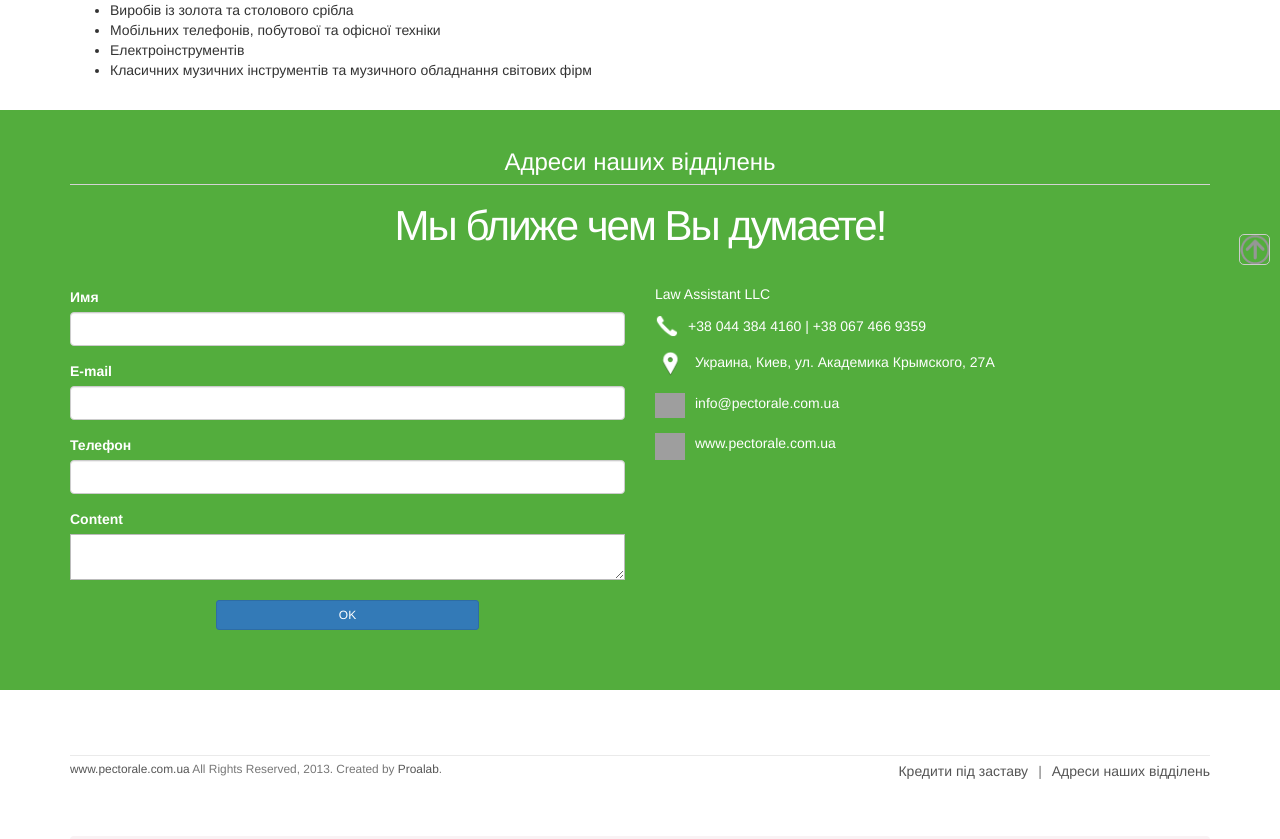
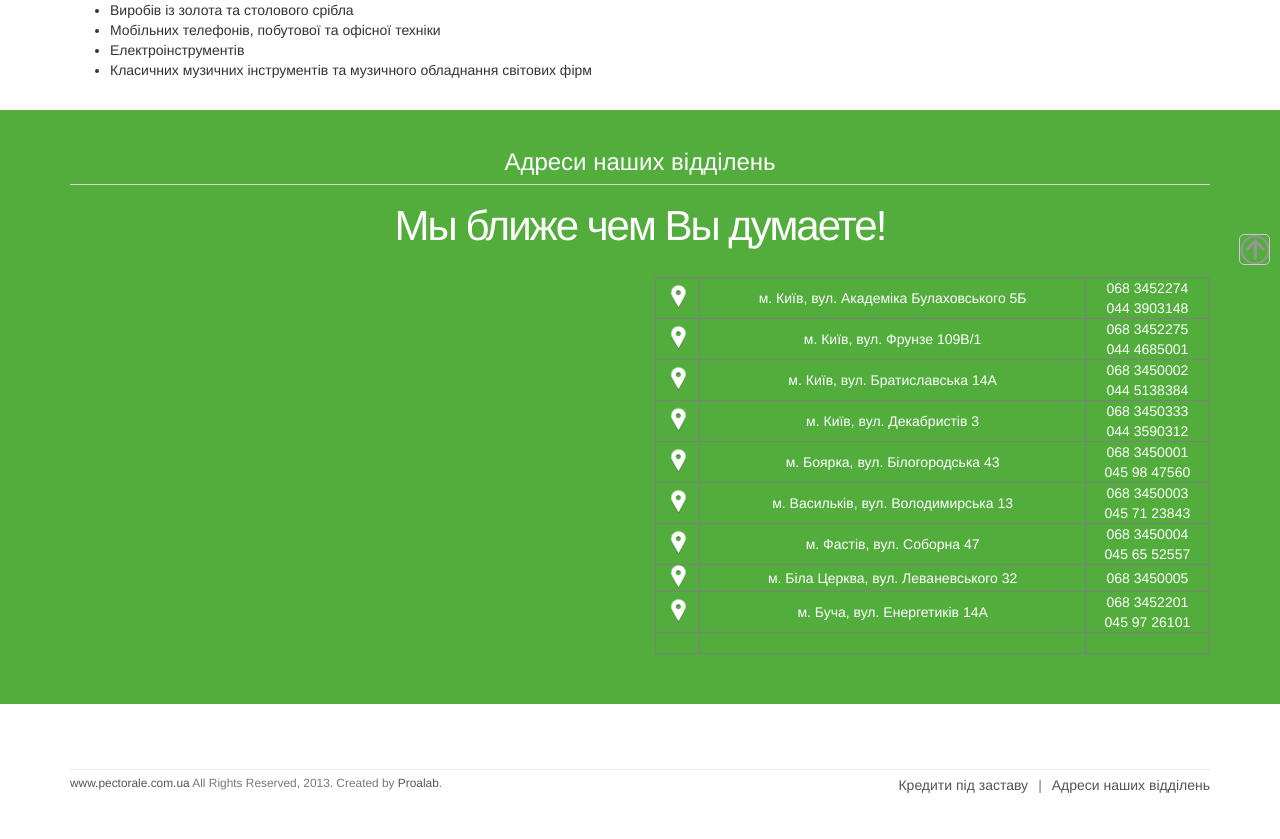
Before and after one commit to AlexandrBasan/pectorale_site, a Rails app: page / in a window 1280 px wide. Shown: the part 525-1364 px from the top of the page. Run offline with Rails 7, Linux system fonts and the light colour scheme; style sheets or scripts are compiled from the project's sources; some libraries are stand-ins or nearby versions; grey boxes are pictures that could not be loaded.

Commit message:
contacts

```diff
--- a/app/views/static_pages/_contacts.html.erb
+++ b/app/views/static_pages/_contacts.html.erb
@@ -10,46 +10,106 @@
         <div class="row">
           <div class="col-md-6">
             <p style="text-align: center">
-              <%= render 'contacts/form' %>
+
             </p>
           </div>
           <div class="col-md-6">
-            <div class="span5 offset1">
-              <h5><%= (t 'contacts.company_name') %></h5>
-
-              <div class="media">
-                <div class="social-icons sicon-white pull-left">
-                  <img alt="" src="/assets/phone-white.png" style="width: 23px; height: 23px; margin-top: -4px;">
-                </div>
-                <div class="media-body smallFontBy08">
-                  <%= (t 'contacts.phone_c') %>
-                </div>
-              </div>
-              <div class="media">
-                <div class="social-icons sicon-white pull-left">
+            <table cellpadding='2' cellspacing='2' border='1' align='left' width='100%'>
+              <tr bgcolor='' valign=center align=center>
+                <td>
                   <img alt="" src="/assets/map-marker2-white@2x.png" style="width: 30px; height: 30px; margin-top: -4px;">
-                </div>
-                <div class="media-body smallFontBy08">
-                  <%= (t 'contacts.address_c') %>
-                </div>
-              </div>
-              <div class="media">
-                <div class="social-icons sicon-white pull-left">
-                  <img alt="" src="/assets/mail-white@2x.png" style="width: 30px; height: 30px; margin-top: -5px;">
-                </div>
-                <div class="media-body smallFontBy08">
-                  info@pectorale.com.ua
-                </div>
-              </div>
-              <div class="media">
-                <div class="social-icons sicon-white pull-left">
-                  <img alt="" src="/assets/earth-white@2x.png" style="width: 30px; height: 30px; margin-top: -3px;">
-                </div>
-                <div class="media-body smallFontBy08">
-                  www.pectorale.com.ua
-                </div>
-              </div>
-            </div>
+                </td>
+                <td>м. Київ, вул. Академіка Булаховського 5Б</td>
+                <td>
+                  068 3452274</br>
+                  044 3903148
+                </td>
+              </tr>
+              <tr bgcolor='' valign=center align=center>
+                <td>
+                  <img alt="" src="/assets/map-marker2-white@2x.png" style="width: 30px; height: 30px; margin-top: -4px;">
+                </td>
+                <td>м. Київ, вул. Фрунзе 109В/1</td>
+                <td>
+                  068 3452275</br>
+                  044 4685001
+                </td>
+              </tr>
+              <tr bgcolor='' valign=center align=center>
+                <td>
+                  <img alt="" src="/assets/map-marker2-white@2x.png" style="width: 30px; height: 30px; margin-top: -4px;">
+                </td>
+                <td>м. Київ, вул. Братиславська 14А</td>
+                <td>
+                  068 3450002</br>
+                  044 5138384
+                </td>
+              </tr>
+              <tr bgcolor='' valign=center align=center>
+                <td>
+                  <img alt="" src="/assets/map-marker2-white@2x.png" style="width: 30px; height: 30px; margin-top: -4px;">
+                </td>
+                <td>м. Київ, вул. Декабристів 3</td>
+                <td>
+                  068 3450333</br>
+                  044 3590312
+                </td>
+              </tr>
+              <tr bgcolor='' valign=center align=center>
+                <td>
+                  <img alt="" src="/assets/map-marker2-white@2x.png" style="width: 30px; height: 30px; margin-top: -4px;">
+                </td>
+                <td>м. Боярка, вул. Білогородська 43</td>
+                <td>
+                  068 3450001</br>
+                  045 98 47560
+                </td>
+              </tr>
+              <tr bgcolor='' valign=center align=center>
+                <td>
+                  <img alt="" src="/assets/map-marker2-white@2x.png" style="width: 30px; height: 30px; margin-top: -4px;">
+                </td>
+                <td>м. Васильків, вул. Володимирська 13</td>
+                <td>
+                  068 3450003</br>
+                  045 71 23843
+                </td>
+              </tr>
+              <tr bgcolor='' valign=center align=center>
+                <td>
+                  <img alt="" src="/assets/map-marker2-white@2x.png" style="width: 30px; height: 30px; margin-top: -4px;">
+                </td>
+                <td>м. Фастів, вул. Соборна 47</td>
+                <td>
+                  068 3450004</br>
+                  045 65 52557
+                </td>
+              </tr>
+              <tr bgcolor='' valign=center align=center>
+                <td>
+                  <img alt="" src="/assets/map-marker2-white@2x.png" style="width: 30px; height: 30px; margin-top: -4px;">
+                </td>
+                <td>м. Біла Церква, вул. Леваневського 32</td>
+                <td>
+                  068 3450005
+                </td>
+              </tr>
+              <tr bgcolor='' valign=center align=center>
+                <td>
+                  <img alt="" src="/assets/map-marker2-white@2x.png" style="width: 30px; height: 30px; margin-top: -4px;">
+                </td>
+                <td>м. Буча, вул. Енергетиків 14А</td>
+                <td>
+                  068 3452201</br>
+                  045 97 26101
+                </td>
+              </tr>
+              <tr bgcolor='' valign=center align=center>
+                <td> </td>
+                <td> </td>
+                <td> </td>
+              </tr>
+            </table>
           </div>
         </div>
       </header>
--- a/config/locales/ua.yml
+++ b/config/locales/ua.yml
@@ -98,7 +98,7 @@ ua:
     email: "E-mail"
     phone: "Телефон"
     content: "Content"
-    company_name: "Law Assistant LLC"
+    company_name: "Пектораль"
     phone_c: "+38 044 384 4160 | +38 067 466 9359"
     address_c: "Украина, Киев, ул. Академика Крымского, 27А"
   content:
```
